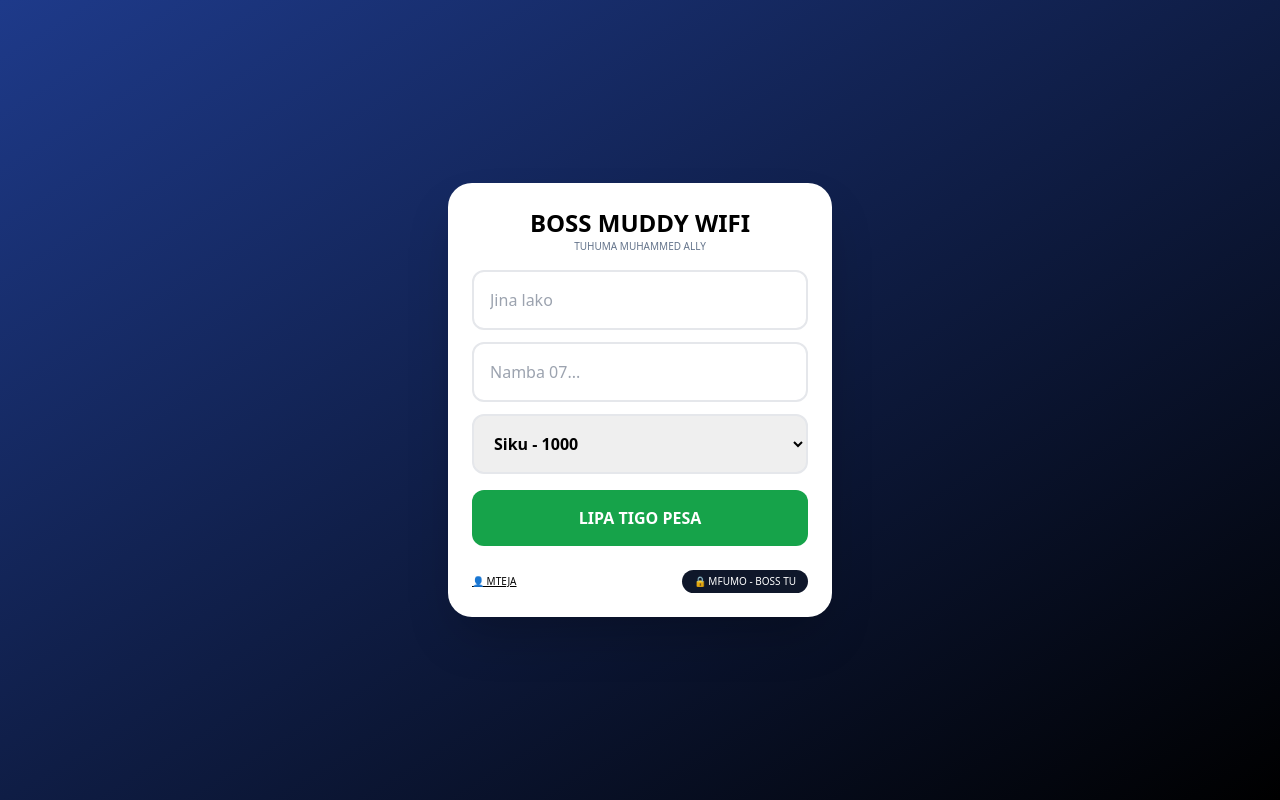
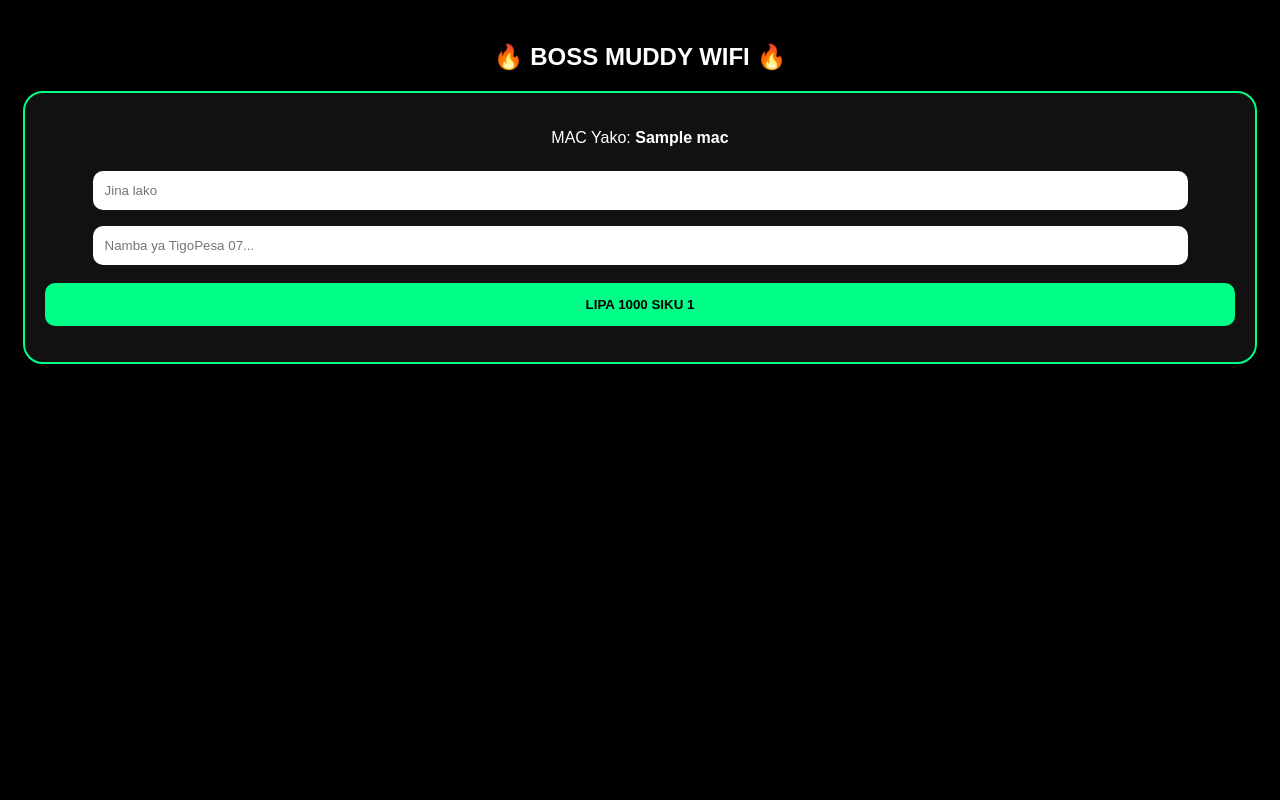
Before and after one commit to muhammedwaziri34-oss/boss-muddy, a Flask app: template templates/index.html in a window 1280 px wide. Run offline with Flask 3, Linux system fonts and the light colour scheme; the template is opened without the code that fills it: most values are stand-ins (such as "Sample title", 1, 10 or a date in 2020); some libraries are stand-ins or nearby versions.

Commit message:
Update index.html

```diff
--- a/templates/index.html
+++ b/templates/index.html
@@ -1,58 +1,23 @@
-<!DOCTYPE html>
-<html lang="sw"><head><meta charset="UTF-8"><meta name="viewport" content="width=device-width,initial-scale=1"><script src="https://cdn.tailwindcss.com"></script><title>Boss Muddy WIFI</title></head>
-<body class="bg-gradient-to-br from-blue-900 to-black min-h-screen flex items-center justify-center p-4 text-white">
-<div class="bg-white text-black w-full max-w-sm rounded-3xl p-6 shadow-2xl">
-
-<!-- LOGO -->
-<h1 class="text-2xl font-black text-center">BOSS MUDDY WIFI</h1>
-<p class="text-center text-[10px] text-slate-500">TUHUMA MUHAMMED ALLY</p>
-
-<!-- ===== 1. SEHEMU YA MTEJA (NJE) ===== -->
-<div id="mtejaDiv">
-<input id="jina" placeholder="Jina lako" class="w-full p-4 border-2 rounded-xl mt-4">
-<input id="simu" placeholder="Namba 07..." class="w-full p-4 border-2 rounded-xl mt-3">
-<select id="aina" class="w-full p-4 border-2 rounded-xl mt-3 font-bold"><option value="siku">Siku - 1000</option><option value="mwezi">Mwezi - 10000</option></select>
-<button onclick="lipa()" id="btnLipa" class="w-full bg-green-600 text-white p-4 rounded-xl mt-4 font-black">LIPA TIGO PESA</button>
-<div id="successDiv" class="hidden text-center mt-4"><div class="bg-black text-yellow-400 text-3xl font-black p-4 rounded-xl" id="passShow"></div><p class="text-xs mt-2">WIFI: BossMuddy-WIFI</p></div>
-</div>
-
-<!-- ===== 2. SEHEMU YA ADMIN (NDANI YA APP HIYO HIYO) ===== -->
-<div id="adminLoginDiv" class="hidden">
-<h2 class="font-black text-center mt-2">INGIA NDANI - MFUMO</h2>
-<input id="adminUser" value="boss" placeholder="Username" class="w-full p-3 border-2 rounded-xl mt-3">
-<input id="adminPass" type="password" placeholder="Password" class="w-full p-3 border-2 rounded-xl mt-3">
-<button onclick="ingiaAdmin()" class="w-full bg-black text-white p-3 rounded-xl mt-3 font-bold">INGIA MFUMO</button>
-<p id="adminError" class="text-red-600 text-xs text-center mt-2 hidden">Password si sahihi!</p>
-</div>
-
-<div id="adminDashDiv" class="hidden text-left text-xs"></div>
-
-<!-- ===== BUTTON YA KUBADILISHA ===== -->
-<div class="flex justify-between mt-6 text-[10px]">
-<button onclick="showMteja()" class="underline">👤 MTEJA</button>
-<button onclick="showAdminLogin()" class="bg-slate-900 text-white px-3 py-1 rounded-full">🔒 MFUMO - BOSS TU</button>
-</div>
-
-</div>
-
+<!DOCTYPE html><html><head><meta charset="UTF-8"><meta name="viewport" content="width=device-width"><title>BOSS MUDDY</title>
+<style>body{background:#000;color:#fff;font-family:sans-serif;text-align:center;padding:15px}.card{background:#111;border:2px solid #00ff88;border-radius:20px;padding:20px}input{width:90%;padding:12px;margin:8px;border-radius:10px;border:none}.btn{background:#00ff88;color:#000;padding:14px;width:100%;border:none;border-radius:10px;font-weight:bold;margin-top:10px}</style></head>
+<body><h2>🔥 BOSS MUDDY WIFI 🔥</h2>
+<div class="card"><p>MAC Yako: <b id="mac">{{mac}}</b></p>
+<input id="jina" placeholder="Jina lako"><input id="namba" placeholder="Namba ya TigoPesa 07..."><button class="btn" onclick="jisajili()">LIPA 1000 SIKU 1</button><p id="status"></p></div>
 <script>
-function showMteja(){document.getElementById('mtejaDiv').classList.remove('hidden'); document.getElementById('adminLoginDiv').classList.add('hidden');}
-function showAdminLogin(){document.getElementById('mtejaDiv').classList.add('hidden'); document.getElementById('adminLoginDiv').classList.remove('hidden');}
-
-async function lipa(){
- const jina=document.getElementById('jina').value; const simu=document.getElementById('simu').value; const aina=document.getElementById('aina').value;
- if(!jina||!simu){alert('Weka Jina na Simu'); return;}
- document.getElementById('btnLipa').innerText='Inatuma Push...';
- const res=await fetch('/api/lipa-push',{method:'POST',headers:{'Content-Type':'application/json'},body:JSON.stringify({phone:simu,amount:aina==='siku'?1000:10000,jina:jina})});
- const data=await res.json();
- document.getElementById('successDiv').classList.remove('hidden');
- document.getElementById('passShow').innerText=data.password;
- document.getElementById('btnLipa').innerText='LIPA TENA';
+const MAC = document.getElementById('mac').innerText;
+function jisajili(){
+ let jina=document.getElementById('jina').value; let namba=document.getElementById('namba').value;
+ if(!jina||!namba){alert('Jaza jina na namba');return;}
+ document.getElementById('status').innerText='Inatuma PUSH...';
+ fetch('/api/jisajili',{method:'POST',headers:{'Content-Type':'application/json'},body:JSON.stringify({jina:jina,namba:namba,mac:MAC})})
+ .then(r=>r.json()).then(d=>{
+   document.getElementById('status').innerText='PUSH imetumwa! Lipa kisha utaunganishwa';
+   // Baada ya kulipa, tunaita hii
+   setTimeout(()=>thibitisha(d.password), 5000);
+ });
 }
-async function ingiaAdmin(){
- const user=document.getElementById('adminUser').value; const pass=document.getElementById('adminPass').value;
- const res=await fetch('/admin/login',{method:'POST',headers:{'Content-Type':'application/x-www-form-urlencoded'},body:`user=${user}&pass=${pass}`});
- if(res.redirected || res.url.includes('/admin')){ window.location.href='/admin'; } else { document.getElementById('adminError').classList.remove('hidden'); }
+function thibitisha(pass){
+ fetch('/api/thibitisha-malipo',{method:'POST',headers:{'Content-Type':'application/json'},body:JSON.stringify({mac:MAC,plan:'1day',password:pass})})
+ .then(r=>r.json()).then(d=>{document.getElementById('status').innerText='✅ UMELIPA! Internet inawaka sasa';});
 }
-</script>
-</body></html>
+</script></body></html>
```
